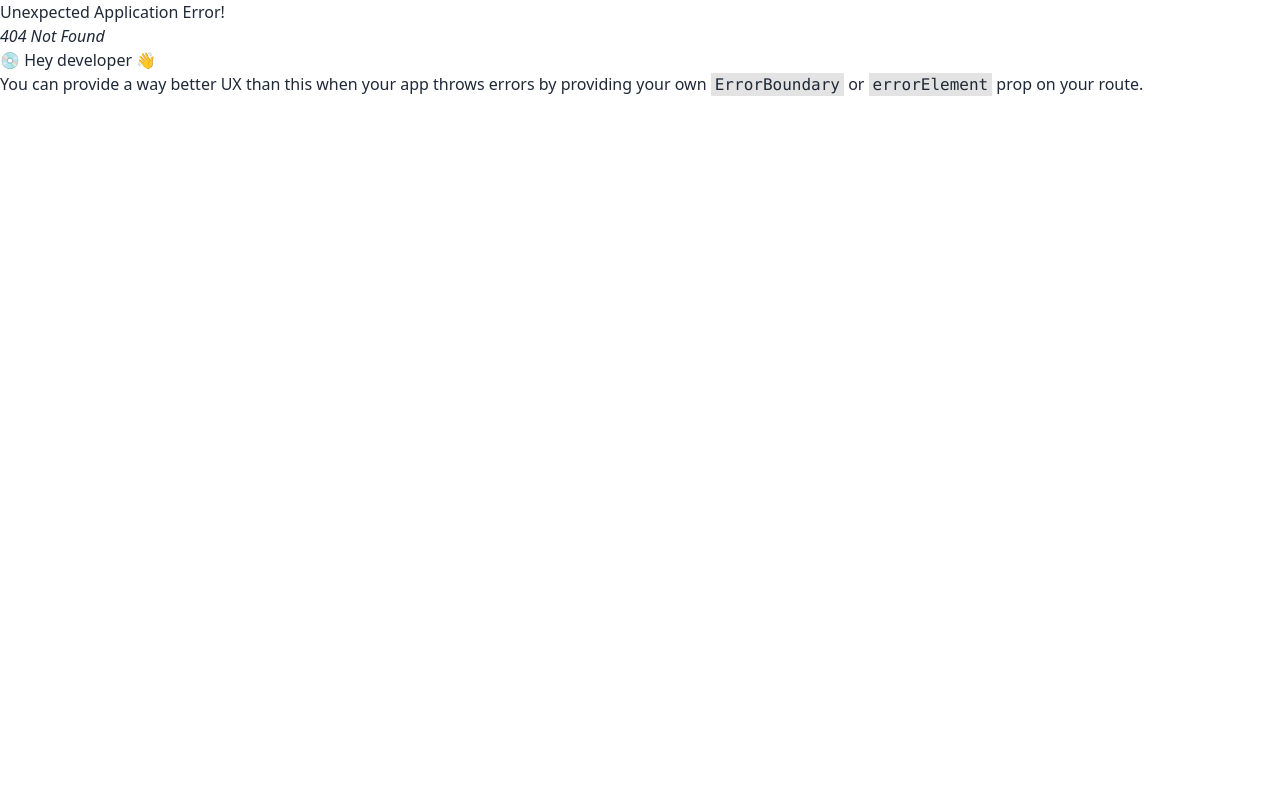
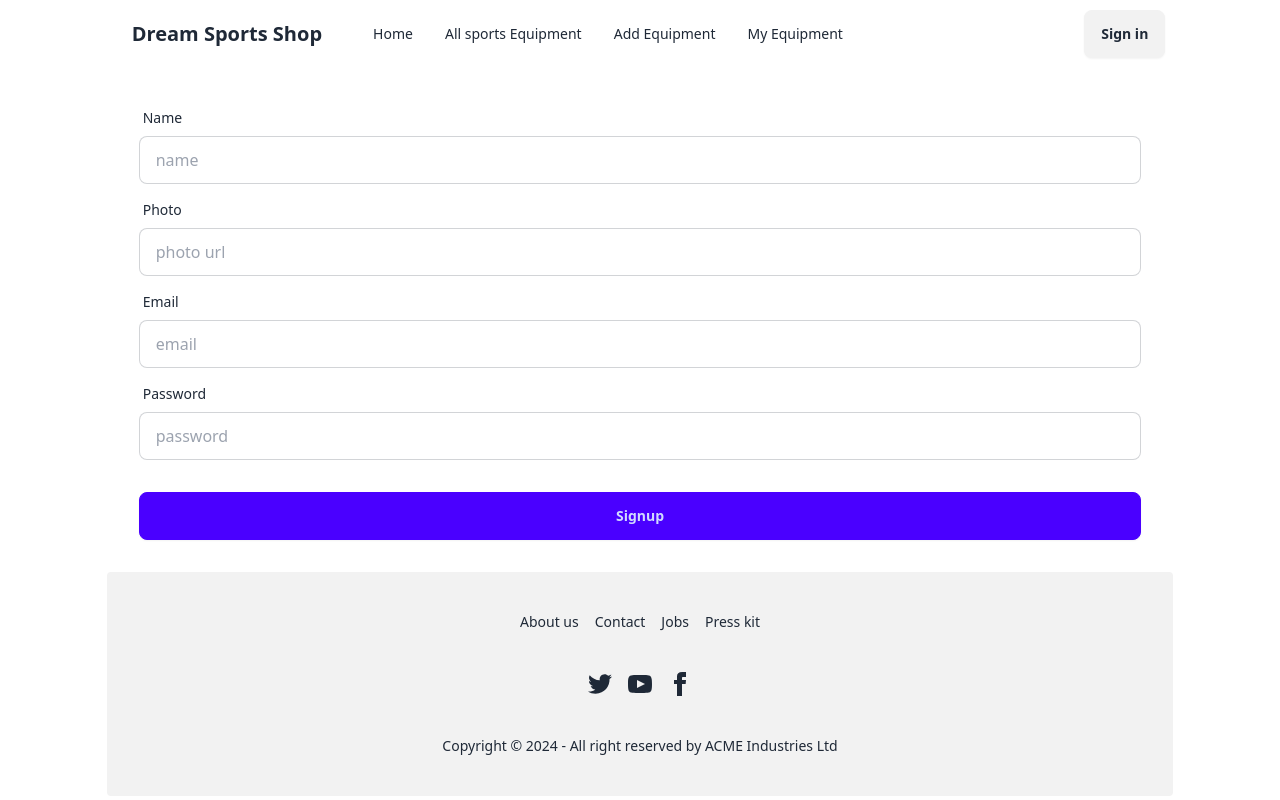
Before and after one commit to syed-muhimin-anam/assignment10-sports-shop, a React (Vite) app: page /signup in a window 1280 px wide. Before the commit this address had no page. Built offline with nearby package versions, Linux system fonts and the light colour scheme; no server answers.

Commit message:
create user impliment

```diff
--- a/package.json
+++ b/package.json
@@ -10,6 +10,7 @@
     "preview": "vite preview"
   },
   "dependencies": {
+    "firebase": "^11.0.2",
     "localforage": "^1.10.0",
     "match-sorter": "^8.0.0",
     "react": "^18.3.1",
--- a/src/components/AddEquipment.jsx
+++ b/src/components/AddEquipment.jsx
@@ -1,6 +1,9 @@
+import { useContext } from "react";
+import { AuthContext } from "../providers/AuthProviders";
 
 
 const AddEquipment = () => {
+    const { user } = useContext(AuthContext);
     const handleAddEquipment = event => {
         event.preventDefault();
         const photo = event.target.photo.value;
@@ -115,14 +118,14 @@ const AddEquipment = () => {
                     <label className="label">
                         <span className="label-text">User Email</span>
                     </label>
-                    <input type="text" defaultValue='User Email' name="userName" className="input input-bordered" readOnly />
+                    <input type="text" defaultValue={user?.email} name="userName" className="input input-bordered" readOnly />
                 </div>
                 {/* photo */}
                 <div className="form-control">
                     <label className="label">
                         <span className="label-text">Stock Name</span>
                     </label>
-                    <input type="text" defaultValue='user name' name="userEmail" className="input input-bordered" readOnly />
+                    <input type="text" defaultValue={user?.displayName} name="userEmail" className="input input-bordered" readOnly />
 
                 </div>
 
--- a/src/components/Home.jsx
+++ b/src/components/Home.jsx
@@ -1,11 +1,15 @@
 import { useLoaderData } from "react-router-dom";
 import ProductSection from "./ProductSection";
+import { useContext } from "react";
+import { AuthContext } from "../providers/AuthProviders";
 
 
 const Home = () => {
     const productSectionData = useLoaderData();
+    const {user} = useContext(AuthContext);
     return (
         <div>
+
             <h1>Product section</h1>
            <div className="grid grid-cols-1 md:grid-cols-2 lg:grid-cols-3 gap-5">
            {
--- /dev/null
+++ b/src/components/Login.jsx
@@ -0,0 +1,19 @@
+import { useContext } from "react";
+import { AuthContext } from "../providers/AuthProviders";
+
+const Login = () => {
+    const { user } = useContext(AuthContext);
+
+    const handleClick = () => {
+        console.log("Current user:", user);
+    };
+
+    return (
+        <div>
+            <h1>{user ? `Welcome, ${user.displayName}` : "No user logged in"}</h1>
+            <button onClick={handleClick}>Check User</button>
+        </div>
+    );
+};
+
+export default Login;
--- a/src/components/NavBar.jsx
+++ b/src/components/NavBar.jsx
@@ -1,5 +1,5 @@
 import React from 'react';
-import { NavLink } from 'react-router-dom';
+import { Link, NavLink } from 'react-router-dom';
 
 const NavBar = () => {
     const item = <>
@@ -11,6 +11,7 @@ const NavBar = () => {
        <li></li>
 
     </>
+
 
 
     return (
@@ -45,7 +46,8 @@ const NavBar = () => {
                 </ul>
             </div>
             <div className="navbar-end">
-                <a className="btn">Login</a>
+                <Link to='/login'> <button className="btn">Sign in</button></Link>
+
             </div>
         </div>
     );
--- a/src/components/ProductSection.jsx
+++ b/src/components/ProductSection.jsx
@@ -1,5 +1,5 @@
 import React from 'react';
-import { Link, useLoaderData } from 'react-router-dom';
+import { Link } from 'react-router-dom';
 
 const ProductSection = ({productData}) => {
 
@@ -15,7 +15,7 @@ const ProductSection = ({productData}) => {
                 <h4 className='text-xl text-lime-300'>{productData.item}</h4>
                 <p>{productData.description}</p>
                 <div className="card-actions justify-end">
-                    <Link to={`/details/${productData._id}`}><button onClick={() => handleVIewDetails(productData._id)} className="btn btn-primary">View Details</button></Link>
+                    <Link to={`/details/${productData._id}`}><button  className="btn btn-primary">View Details</button></Link>
 
                 </div>
             </div>
--- /dev/null
+++ b/src/components/Signup.jsx
@@ -0,0 +1,71 @@
+import { useContext } from "react";
+import { AuthContext } from "../providers/AuthProviders";
+
+
+const Signup = () => {
+    const {createUser, setUser, updateUserProfile, user} = useContext(AuthContext);
+    const handleCreateUser = event => {
+        event.preventDefault();
+        const name = event.target.name.value;
+        const email = event.target.email.value;
+        const photo = event.target.photo.value;
+        const password = event.target.password.value;
+
+
+        createUser(email, password)
+        .then((res) => {
+            const newUser = res.user;
+            return updateUserProfile({ displayName: name, photoURL: photo })
+                .then(() => {
+                    setUser({ ...newUser, displayName: name, photoURL: photo });
+                    event.target.reset();
+                    console.log("User created and updated:", newUser);
+                });
+        })
+        .catch((err) => {
+            console.error("Signup error:", err.message);
+        });
+
+
+
+
+
+    }
+    return (
+        <div>
+             <form onSubmit={handleCreateUser} className="card-body">
+                <div className="form-control">
+                    <label className="label">
+                        <span className="label-text">Name</span>
+                    </label>
+                    <input type="text" name='name' placeholder="name" className="input input-bordered" required />
+                </div>
+                <div className="form-control">
+                    <label className="label">
+                        <span className="label-text">Photo</span>
+                    </label>
+                    <input type="text" name='photo' placeholder="photo url" className="input input-bordered" required />
+                </div>
+                <div className="form-control">
+                    <label className="label">
+                        <span className="label-text">Email</span>
+                    </label>
+                    <input type="email" name='email' placeholder="email" className="input input-bordered" required />
+                </div>
+                <div className="form-control">
+                    <label className="label">
+                        <span className="label-text">Password</span>
+                    </label>
+                    <input type="password" name='password' placeholder="password" className="input input-bordered" required />
+
+                </div>
+                <div className="form-control mt-6">
+                    <button className="btn btn-primary">Signup</button>
+                </div>
+            </form>
+
+        </div>
+    );
+};
+
+export default Signup;
--- /dev/null
+++ b/src/firebase/firebase.init.js
@@ -0,0 +1,19 @@
+// Import the functions you need from the SDKs you need
+import { initializeApp } from "firebase/app";
+import { getAuth } from "firebase/auth";
+// TODO: Add SDKs for Firebase products that you want to use
+// https://firebase.google.com/docs/web/setup#available-libraries
+
+// Your web app's Firebase configuration
+const firebaseConfig = {
+  apiKey: "AIzaSyCQipnwsiTcjVm4Dj7rpRJQfxzsFRaYoFE",
+  authDomain: "dream-sports-shop.firebaseapp.com",
+  projectId: "dream-sports-shop",
+  storageBucket: "dream-sports-shop.firebasestorage.app",
+  messagingSenderId: "424586149726",
+  appId: "1:424586149726:web:0fd10ec940c3d0eec919cf"
+};
+
+// Initialize Firebase
+const app = initializeApp(firebaseConfig);
+export const auth = getAuth(app);
--- a/src/main.jsx
+++ b/src/main.jsx
@@ -11,6 +11,9 @@ import AddEquipment from './components/AddEquipment';
 import MyEquipment from './components/MyEquipment';
 import Home from './components/Home';
 import ViewDetails from './components/ViewDetails';
+import AuthProviders from './providers/AuthProviders';
+import Login from './components/Login';
+import Signup from './components/Signup';
 
 
 
@@ -18,12 +21,20 @@ const router = createBrowserRouter([
   {
     path: "/",
     element: <Root></Root>,
-    children:[
+    children: [
       {
         path: "/",
         element: <Home></Home>,
         loader: () => fetch('http://localhost:5000/six-equipments')
 
+      },
+      {
+        path: "/login",
+        element: <Login></Login>,
+      },
+      {
+        path: "/signup",
+        element: <Signup></Signup>,
       },
       {
         path: "/allEquipment",
@@ -44,7 +55,7 @@ const router = createBrowserRouter([
       {
         path: "/details/:id",
         element: <ViewDetails></ViewDetails>,
-        loader: ({params}) => fetch(`http://localhost:5000/equipments/${params.id}`)
+        loader: ({ params }) => fetch(`http://localhost:5000/equipments/${params.id}`)
 
       },
     ]
@@ -53,6 +64,8 @@ const router = createBrowserRouter([
 
 createRoot(document.getElementById('root')).render(
   <StrictMode>
-    <RouterProvider router={router} />
+    <AuthProviders>
+      <RouterProvider router={router} />
+    </AuthProviders>
   </StrictMode>,
 )
--- /dev/null
+++ b/src/providers/AuthProviders.jsx
@@ -0,0 +1,70 @@
+import {
+    createUserWithEmailAndPassword,
+    signOut,
+    updateProfile,
+    onAuthStateChanged,
+    GoogleAuthProvider,
+    signInWithPopup,
+} from 'firebase/auth';
+import React, { createContext, useEffect, useState } from 'react';
+import { auth } from '../firebase/firebase.init';
+
+export const AuthContext = createContext(null);
+
+const AuthProviders = ({ children }) => {
+    const [user, setUser] = useState(null);
+    const [loading, setLoading] = useState(true);
+
+    // Create user with email and password
+    const createUser = (email, password) => {
+        setLoading(true);
+        return createUserWithEmailAndPassword(auth, email, password);
+    };
+
+    // Update user profile
+    const updateUserProfile = (updatedData) => {
+        return updateProfile(auth.currentUser, updatedData);
+    };
+
+    // Logout
+    const logout = () => {
+        setLoading(true);
+        return signOut(auth);
+    };
+
+    // Google Sign-in
+    const googleSignin = () => {
+        setLoading(true);
+        const provider = new GoogleAuthProvider();
+        return signInWithPopup(auth, provider);
+    };
+
+
+    useEffect(() => {
+        const unsubscribe = onAuthStateChanged(auth, (currentUser) => {
+            setUser(currentUser);
+            setLoading(false);
+        });
+
+        return () => unsubscribe();
+    }, []);
+
+    const userInfo = {
+        user,
+        setUser,
+        loading,
+        setLoading,
+        createUser,
+        updateUserProfile,
+        logout,
+        googleSignin,
+    };
+
+    return (
+        <AuthContext.Provider value={userInfo}>
+            {children}
+        </AuthContext.Provider>
+    );
+};
+
+export default AuthProviders;
```
Also changed, not shown: 1 other file (tests, documents, lock files or other folders).
